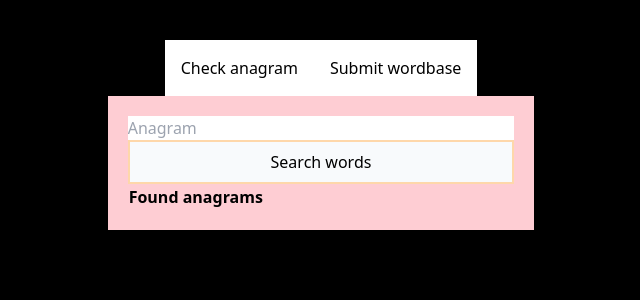
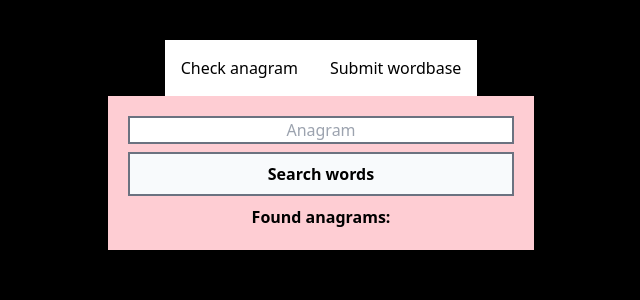
Before and after one commit to nuf1k/fe-anagram, a React (Create React App) app: page / in a window 1280 px wide. Shown: the top 300 px of the page, without its empty margins (319-959 px from the left). Built offline with nearby package versions, Linux system fonts and the light colour scheme.

Commit message:
minor design change. removed pre-generated text from index.html

```diff
--- a/public/index.html
+++ b/public/index.html
@@ -8,36 +8,10 @@
     <meta
       name="description"
       content="Web site created using create-react-app"
-    />
-    <link rel="apple-touch-icon" href="%PUBLIC_URL%/logo192.png" />
-    <!--
-      manifest.json provides metadata used when your web app is installed on a
-      user's mobile device or desktop. See https://developers.google.com/web/fundamentals/web-app-manifest/
-    -->
-    <link rel="manifest" href="%PUBLIC_URL%/manifest.json" />
-    <!--
-      Notice the use of %PUBLIC_URL% in the tags above.
-      It will be replaced with the URL of the `public` folder during the build.
-      Only files inside the `public` folder can be referenced from the HTML.
-
-      Unlike "/favicon.ico" or "favicon.ico", "%PUBLIC_URL%/favicon.ico" will
-      work correctly both with client-side routing and a non-root public URL.
-      Learn how to configure a non-root public URL by running `npm run build`.
     -->
     <title>React App</title>
   </head>
   <body>
-    <noscript>You need to enable JavaScript to run this app.</noscript>
     <div id="root"></div>
-    <!--
-      This HTML file is a template.
-      If you open it directly in the browser, you will see an empty page.
-
-      You can add webfonts, meta tags, or analytics to this file.
-      The build step will place the bundled scripts into the <body> tag.
-
-      To begin the development, run `npm start` or `yarn start`.
-      To create a production bundle, use `npm run build` or `yarn build`.
-    -->
   </body>
 </html>
--- a/src/components/Anagram.js
+++ b/src/components/Anagram.js
@@ -30,18 +30,11 @@ export default function Anagram() {
       })
       .then(function (response) {
         setSearchResults(response.data);
-        console.log(response.data);
       })
       .catch(function (error) {
         console.log(error);
       });
   }
-
-  const displayedResults = searchResults.map(
-    (result) => `<td>${result["original_word"]}</td>`
-  );
-
-  console.log(displayedResults);
 
   return (
     <>
--- a/src/components/AnagramForm.js
+++ b/src/components/AnagramForm.js
@@ -6,12 +6,13 @@ export default function Anagram(props) {
   return (
     <>
       <input
+        className="text-center border-2 border-gray-500"
         placeholder="Anagram"
         onChange={(e) => setAnagram(e.target.value)}
       />
       <button
         onClick={() => props.handleClick(anagram)}
-        className="p-2 bg-slate-50 border-2 border-orange-200"
+        className="p-2 bg-slate-50 border-2 border-gray-500 my-2 font-bold hover:bg-gray-200"
       >
         Search words
       </button>
--- a/src/components/Results.js
+++ b/src/components/Results.js
@@ -2,17 +2,17 @@ import React from "react";
 
 export default function Results(props) {
   const displayedResults = props.searchResults.map((result) => (
-    <tr>
-      <td>{result["original_word"]}</td>
+    <tr className="border-b-2 border-black">
+      <td className="text-center">{result["original_word"]}</td>
     </tr>
   ));
 
   return (
-    <div>
+    <div className="flex flex-col items-center top-10">
       <table className="bg-rose-200">
         <thead>
           <tr>
-            <th>Found anagrams</th>
+            <th>Found anagrams:</th>
           </tr>
         </thead>
         <tbody>{displayedResults}</tbody>
```
